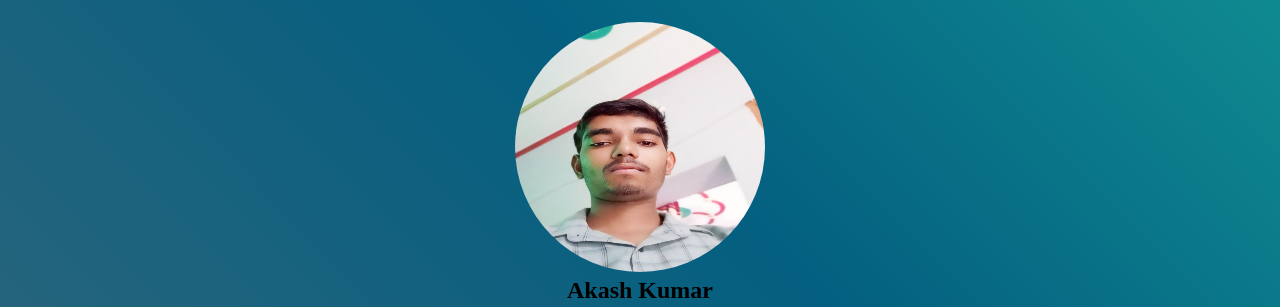
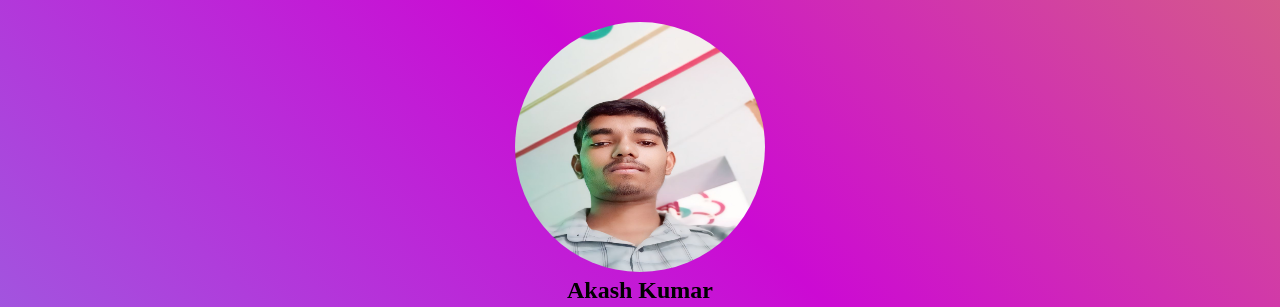
Before and after one commit to akashkumar223570/exam_library2.com, a plain HTML site: page index.html in a window 1280 px wide. Shown: the part 378-685 px from the top of the page. Drawn offline with Linux system fonts and the light colour scheme.

Commit message:
Update style3.css

```diff
--- a/style3.css
+++ b/style3.css
@@ -6,7 +6,7 @@
 body {
     height: 100vh;
     width: 100vw;
-   background: linear-gradient(45deg,#552C88,#576C76,#045f80,#23d5ad);
+    background: linear-gradient(45deg,#e0d50e,#37b3ecc7,#cc0ad3,#e4e40d);
     background-size: 300% 300%;
     animation: color 12s ease-in-out infinite;
     font-family: 'Times New Roman', Times, serif;
```
